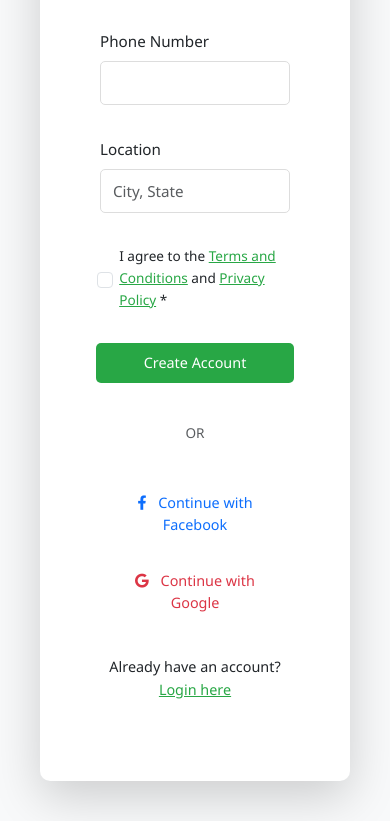
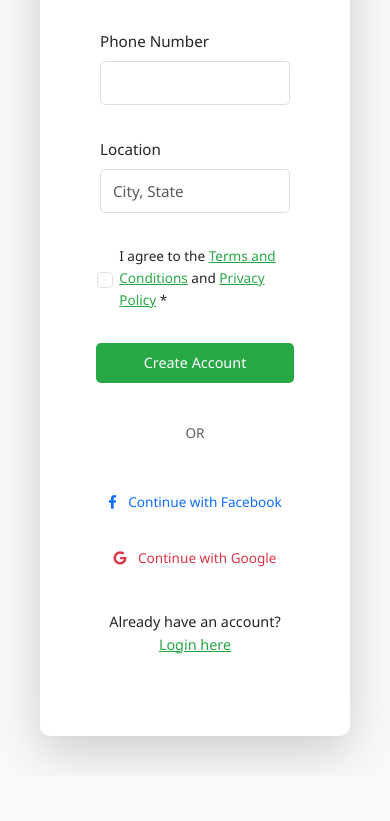
Before and after one commit to KrishTVK16/ecoaware_green_project_-, a plain HTML site: page register.html in a window 390 px wide. Shown: the part 761-1582 px from the top of the page. After the commit the page ends 1537 px from the top, so only its background shows below. Drawn offline with nearby package versions, Linux system fonts and the light colour scheme.

Commit message:
textwrapChanges

```diff
--- a/register.html
+++ b/register.html
@@ -181,8 +181,9 @@
                 font-size: 0.85rem;
             }
             .social-login .btn {
-                font-size: 0.9rem;
-                white-space: normal;
+                font-size: 0.85rem;
+                padding: 0.6rem 0.75rem;
+                white-space: nowrap !important;
             }
             .divider {
                 margin: 0.35rem 0;
@@ -266,13 +267,15 @@
                                             </div>
                                         </div>
                                     </div>
-                                    <div class="col-md-12 social-login">
+                                    <div class="col-md-12">
+                                        <div class="social-login">
                                             <button type="button" class="btn btn-outline-primary w-100 mb-3" onclick="handleSocialLogin('facebook')">
                                                 <i class="fab fa-facebook-f me-2"></i> Continue with Facebook
                                             </button>
                                             <button type="button" class="btn btn-outline-danger w-100" onclick="handleSocialLogin('google')">
                                                 <i class="fab fa-google me-2"></i> Continue with Google
                                             </button>
+                                        </div>
                                     </div>
                                     <div class="col-md-12 text-center">
                                         <p class="mb-0">Already have an account? <a href="login.html" class="text-success">Login here</a></p>
```
Also changed, not shown: login.html (+3 -1 lines). Lines whose indentation alone changed are shown as unchanged.
